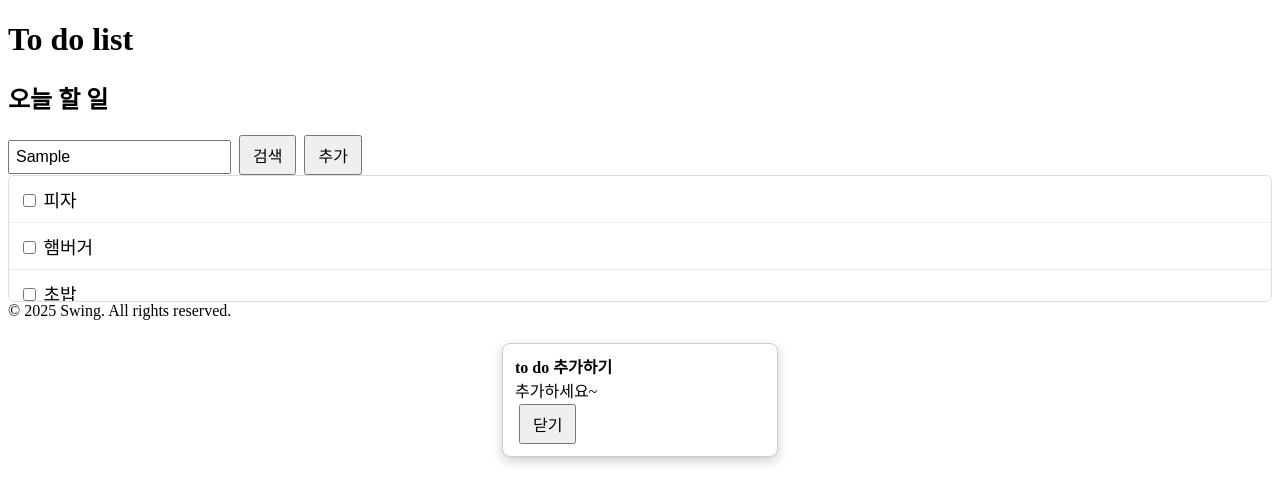
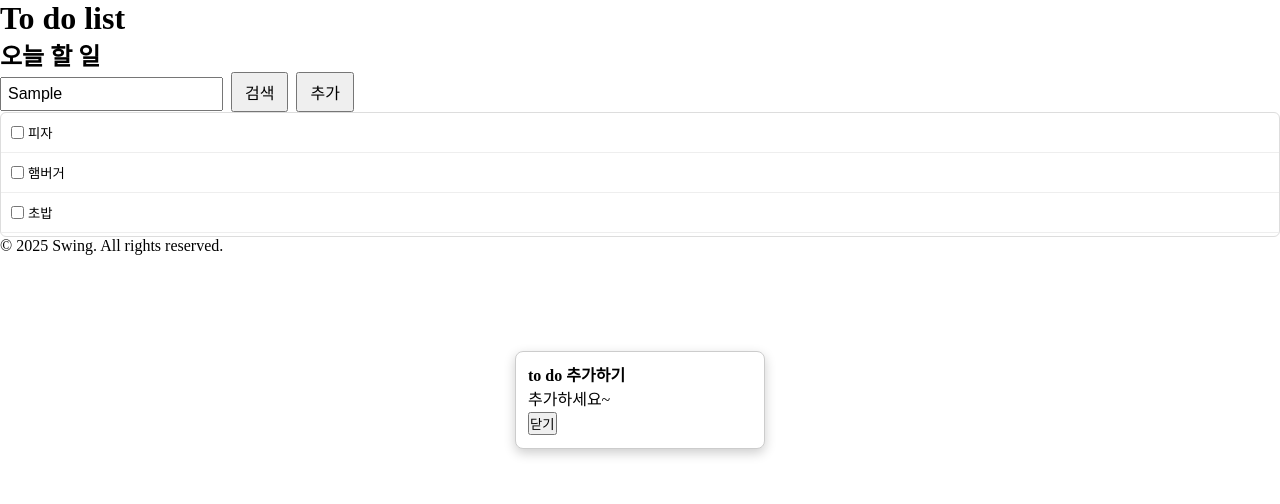
Before and after one commit to DongJae-Go-FE/class, a plain HTML site: page index.html in a window 1280 px wide. Both pictures are taken after typing "Sample" into the empty fields and a click on the button "추가". Drawn offline with Linux system fonts and the light colour scheme.

Commit message:
피드백 작성

```diff
--- a/index.html
+++ b/index.html
@@ -1,18 +1,22 @@
 <!DOCTYPE html>
 <html lang="en">
+
 <head>
   <meta charset="UTF-8">
   <meta name="viewport" content="width=device-width, initial-scale=1.0">
   <title>숙제를 해보자</title>
+  <link rel="stylesheet" href="reset.css">
   <link rel="stylesheet" href="style.css">
+  <!-- <link rel="stylesheet" href="nesting.css"> -->
 </head>
+
 <body>
   <header>
     <h1>To do list</h1>
   </header>
 
   <main>
-    <selection>
+    <section>
       <h2>오늘 할 일</h2>
 
       <div class="search-container">
@@ -23,73 +27,99 @@
 
       <ul class="scroll-list">
         <li>
+          <!-- id는 다른 요소들이 동일한 값을 가질 수 없으며 고유한 값임 -->
           <input type="checkbox" id="item1">
-          <span class="item-label" onclick="document.getElementById('popup1').showPopover()">피자</span>
+          <button class="item-label" popovertarget="popup1" popovertargetaction="show">
+            피자
+            <!-- 기존 코드는 인라인으로 자바스크립트를 사용한 것
+            일반 html 속성으로 변겅
+            -->
+          </button>
+          <!-- 웹 표준을 위해 추가 -->
+          <label for="item1" hidden>피자</label>
         </li>
         <li>
-          <input type="checkbox" id="item1">
-          <span class="item-label" onclick="document.getElementById('popup2').showPopover()">햄버거</label>
+          <input type="checkbox" id="item2">
+          <button class="item-label" popovertarget="popup2" popovertargetaction="show">
+            햄버거
+          </button>
+          <label for="item2" hidden>햄버거</label>
         </li>
         <li>
-          <input type="checkbox" id="item1">
-          <span class="item-label" onclick="document.getElementById('popup3').showPopover()">초밥</span>
+          <input type="checkbox" id="item3">
+          <button class="item-label" popovertarget="popup3" popovertargetaction="show">
+            초밥
+          </button>
+          <label for="item3" hidden>초밥</label>
         </li>
         <li>
-          <input type="checkbox" id="item1">
-          <span class="item-label" onclick="document.getElementById('popup4').showPopover()">치킨</span>
+          <input type="checkbox" id="item4">
+          <button class="item-label" popovertarget="popup4" popovertargetaction="show">
+            치킨
+          </button>
+          <label for="item4" hidden>치킨</label>
         </li>
         <li>
-          <input type="checkbox" id="item1">
-          <span class="item-label" onclick="document.getElementById('popup5').showPopover()">곱창</span>
+          <input type="checkbox" id="item5">
+          <button class="item-label" popovertarget="popup5" popovertargetaction="show">
+            곱창
+          </button>
+          <label for="item5" hidden>곱창</label>
         </li>
         <li>
-          <input type="checkbox" id="item1">
-          <span class="item-label" onclick="document.getElementById('popup6').showPopover()">김치찌개</span>
+          <input type="checkbox" id="item6">
+          <button class="item-label" popovertarget="popup6" popovertargetaction="show">
+            김치찌개
+          </button>
+          <label for="item6" hidden>김치찌개</label>
         </li>
       </ul>
 
-      <div id="popup1" popover>
+      <div id="popup1" popover="manual">
         <strong>피자 정보</strong><br>
         도미노 포테이토 피자 주세요<br>
-        <button onclick="document.getElementById('popup1').hidePopover()">닫기</button>
+        <button popovertargetaction="hide" popovertarget="popup1">닫기</button>
+        <!-- 기존 코드는 인라인으로 자바스크립트를 사용한 것
+            일반 html 속성으로 변겅
+            -->
       </div>
 
       <div id="popup2" popover>
         <strong>햄버거 정보</strong><br>
         햄버거는 맘스터치<br>
-        <button onclick="document.getElementById('popup2').hidePopover()">닫기</button>
+        <button popovertargetaction="hide">닫기</button>
       </div>
 
       <div id="popup3" popover>
         <strong>초밥 정보</strong><br>
         광어묵은지초밥<br>
-        <button onclick="document.getElementById('popup3').hidePopover()">닫기</button>
+        <button popovertargetaction="hide">닫기</button>
       </div>
 
       <div id="popup4" popover>
         <strong>치킨 정보</strong><br>
         치킨은 사실 별로 안땡겨<br>
-        <button onclick="document.getElementById('popup4').hidePopover()">닫기</button>
+        <button popovertargetaction="hide">닫기</button>
       </div>
 
       <div id="popup5" popover>
         <strong>곱창 정보</strong><br>
         대창도 먹고싶다<br>
-        <button onclick="document.getElementById('popup5').hidePopover()">닫기</button>
+        <button popovertargetaction="hide">닫기</button>
       </div>
 
       <div id="popup6" popover>
         <strong>김치찌개 정보</strong><br>
         짜글이 먹고싶다<br>
-        <button onclick="document.getElementById('popup6').hidePopover()">닫기</button>
+        <button popovertargetaction="hide">닫기</button>
       </div>
 
       <div id="popup7" popover>
         <strong>to do 추가하기</strong><br>
         추가하세요~<br>
-        <button onclick="document.getElementById('popup7').hidePopover()">닫기</button>
+        <button popovertargetaction="hide">닫기</button>
       </div>
-    </selection>
+    </section>
   </main>
 
   <footer>
--- /dev/null
+++ b/nesting.css
@@ -0,0 +1,59 @@
+/* 일단은 이런게 있다 정도만 알고 있으세요 */
+/*
+   nesting css 장점
+   일반 css대비 작성량이 많이 줄음 즉 css작성 노가다가 많이 줄어서 편함
+
+   nesting css 단점
+   잘못쓰면 가독성 떨어짐 - 학습 곡선이 조금 있음
+*/
+
+.controls {
+  margin-bottom: 12px;
+}
+
+.search-container {
+  > button {
+    padding: 6px 12px;
+    margin-left: 4px;
+    font-size: 16px;
+    cursor: pointer;
+  }
+}
+
+.scroll-list {
+  list-style: none;
+  padding: 0;
+  margin: 0;
+  max-height: 125px;
+  overflow-y: auto;
+  border: 1px solid #ddd;
+  border-radius: 6px;
+
+  li {
+    display: flex;
+    align-items: center;
+    gap: 0 4px;
+    padding: 10px;
+    cursor: pointer;
+    color: black;
+    font-size: 18px;
+    border-bottom: 1px solid #eee;
+
+    /*& << 부모 선택자*/
+    &:last-child {
+      border-bottom: none;
+    }
+
+    &:has(input[type="checkbox"]:checked) {
+      button {
+        text-decoration: line-through;
+        color: gray;
+      }
+    }
+
+    button {
+      border: none;
+      background-color: transparent;
+    }
+  }
+}
--- /dev/null
+++ b/reset.css
@@ -0,0 +1,48 @@
+@charset "utf-8"; /* 스타일 시트의 인코딩을 Unicode UTF-8로 설정 -  글자가 깨지지 않도록  */
+
+/* reset css */
+
+/**
+ html에는 기본 css가 적용이 된 상태
+ 기본 스타일을 없애기 위해 css로 초기화 한다
+*/
+
+/*
+ 보통은 초기화 하는 스타일,
+ 폰트 설정,
+ 태그나, 속성 단일로만 지정을 할 걸 따로 빼준다.
+*/
+
+* {
+  margin: 0;
+  padding: 0;
+  box-sizing: border-box;
+}
+
+ul {
+  list-style: none;
+}
+
+[popover] {
+  width: 250px;
+
+  margin: auto;
+  padding: 12px;
+  border-radius: 8px;
+  background-color: white;
+  box-shadow: 0 4px 12px rgba(0, 0, 0, 0.2);
+  border: 1px solid #ccc;
+  line-height: 1.5;
+}
+
+input[type="text"] {
+  padding: 6px;
+  font-size: 16px;
+}
+
+/* 이게 무엇인지 한번 생각해보세요
+  pointer-events: none; 자바스크립트가 아닌 css로 클릭 이벤트를 방지할 수 있는 속성
+*/
+body:has([popover]:popover-open) input {
+  pointer-events: none;
+}
--- a/style.css
+++ b/style.css
@@ -1,34 +1,28 @@
-/* 클래스 선택자 : 모든 .controls선택자에 대해 적용 */
 .controls {
   margin-bottom: 12px;
 }
 
-/* type="text" 속성을 가진 <input> 요소에만 스타일을 적용 */
-input[type="text"] {
-  padding: 6px;
-  font-size: 16px;
-}
-
-button {
+.search-container > button {
   padding: 6px 12px;
   margin-left: 4px;
   font-size: 16px;
   cursor: pointer;
 }
 
-/* 타입선택자 : 해당 타입의 해당 클래스의 경우에만 적용 */
-ul.scroll-list {
+.scroll-list {
   list-style: none;
   padding: 0;
   margin: 0;
-  max-height: 125px; /* 약 3개의 li 높이 기준 */
+  max-height: 125px;
   overflow-y: auto;
   border: 1px solid #ddd;
   border-radius: 6px;
 }
 
-/* 클래스가 scroll-list인 <ul> 내부의 모든 <li> 요소들에 아래 스타일을 적용 */
-ul.scroll-list li {
+.scroll-list li {
+  display: flex;
+  align-items: center;
+  gap: 0 4px;
   padding: 10px;
   cursor: pointer;
   color: black;
@@ -36,32 +30,16 @@ ul.scroll-list li {
   border-bottom: 1px solid #eee;
 }
 
-/* li:last-child: 해당 ul.scroll-list 안에서 마지막 <li> 요소 하나만 선택 */
-ul.scroll-list li:last-child {
+.scroll-list li button {
+  border: none;
+  background-color: transparent;
+}
+
+.scroll-list li:last-child {
   border-bottom: none;
 }
 
-/* 속성선택자 */
-[popover] {
-  border: 1px solid #ccc;
-  padding: 12px;
-  border-radius: 8px;
-  background: white;
-  box-shadow: 0 4px 12px rgba(0, 0, 0, 0.2);
-  width: 250px;
-  line-height: 1.5;
-}
-
-/* 형제선택자 */
-/* 체크박스에 체크되었을 때, label에 줄 긋고 색상 변경 */
-/* ul.scroll-list input[type="checkbox"]:checked + span {
-  text-decoration: line-through;
-  color: gray;
-} */
-
-/* has선택자 */
-/* 체크박스에 체크되었을 때, label에 줄 긋고 색상 변경 */
-ul.scroll-list li:has(input[type="checkbox"]:checked) {
+.scroll-list li:has(input[type="checkbox"]:checked) button {
   text-decoration: line-through;
   color: gray;
 }
```
